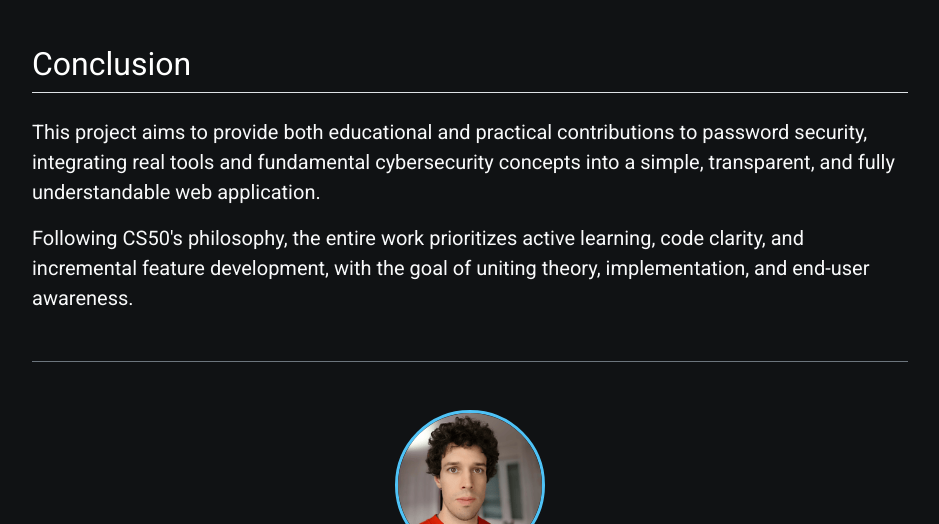
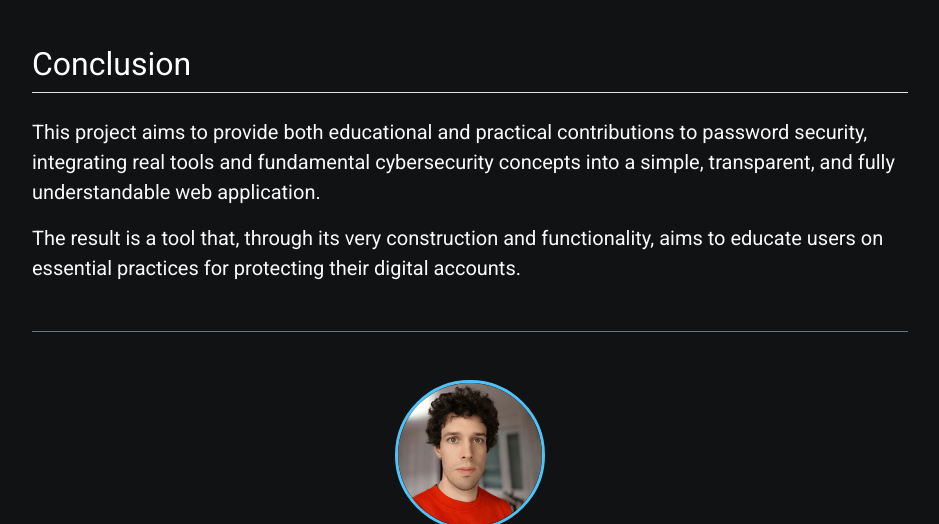
Before and after one commit to sciencefun91/Password-Audit-minimalist, a plain HTML site: page index.html in a window 1280 px wide. Shown: the part 1282-1806 px from the top of the page, without its empty margins (170-1109 px from the left). Drawn offline with nearby package versions, Linux system fonts and the light colour scheme.

Commit message:
Update index.html

```diff
--- a/index.html
+++ b/index.html
@@ -117,7 +117,7 @@
             <h2 class="mb-4 text-white border-bottom pb-2">Conclusion</h2>
             <div class="conclusion-text text-light">
                 <p class="lead">This project aims to provide both educational and practical contributions to password security, integrating real tools and fundamental cybersecurity concepts into a simple, transparent, and fully understandable web application.</p>
-                <p class="lead">Following CS50's philosophy, the entire work prioritizes active learning, code clarity, and incremental feature development, with the goal of uniting theory, implementation, and end-user awareness.</p>
+                <p class="lead">The result is a tool that, through its very construction and functionality, aims to educate users on essential practices for protecting their digital accounts.</p>
             </div>
         </section>
 
```
